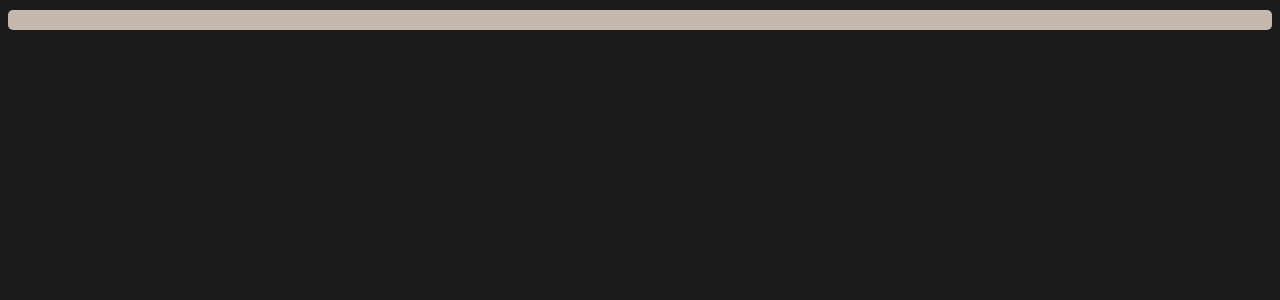
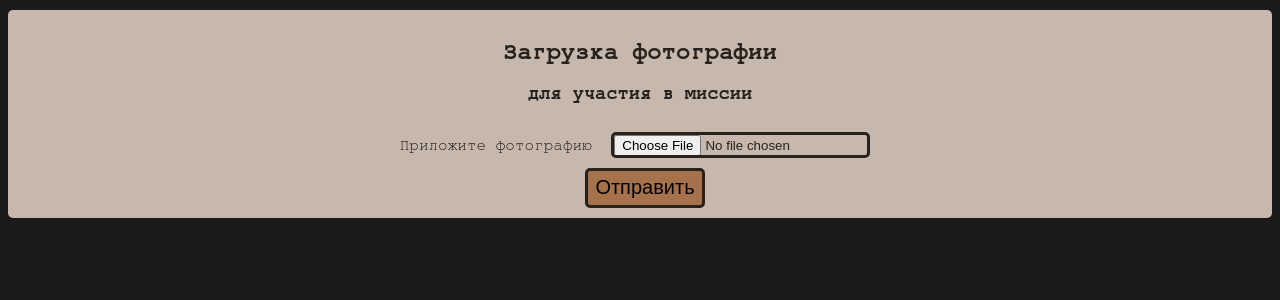
Before and after one commit to chepyr/yandex_mars, a Flask app: page /load_photo in a window 1280 px wide. Shown: the part 76-376 px from the top of the page. Run offline with Flask 2, Linux system fonts and the light colour scheme.

Commit message:
Загрузка файла

```diff
--- a/main.py
+++ b/main.py
@@ -1,4 +1,4 @@
-from flask import Flask, render_template, redirect
+from flask import Flask, render_template, redirect, request
 import json
 from loginform import LoginForm
 from data import db_session
@@ -80,6 +80,16 @@
     return render_template('cabin_decoration.html', sex=sex, age=age, title='Каюта')
 
 
+@app.route('/load_photo', methods=['POST', 'GET'])
+def load_photo():
+    if request.method == 'GET':
+        return render_template("load_photo.html", photo=False)
+    elif request.method == 'POST':
+        file = request.files['file']
+        file.save("static/images/new_pic.jpg")
+        return render_template("load_photo.html", photo=True)
+
+
 @app.route('/member')
 def member():
     with open("templates/members.json", "rt", encoding="utf8") as f:
--- a/static/css/style.css
+++ b/static/css/style.css
@@ -5,6 +5,7 @@
 }
 
 .navbar {
+    position: sticky;
    background: #a6724c;
    border-radius: 5px;
    padding: 10px;
@@ -61,7 +62,7 @@
 }
 
 .member-pic {
-    width: 50vw;
+    width: 40vw;
     border: #29221c solid;
     border-radius: 10px;
 }
@@ -125,3 +126,7 @@
     padding: 10px;
     margin: 0px;
 }
+
+.form-control-file {
+    text-size: 20px;
+}
--- /dev/null
+++ b/templates/load_photo.html
@@ -0,0 +1,21 @@
+{% extends "base.html" %}
+
+{% block content %}
+
+<div class="container-center">
+    <h2>Загрузка фотографии</h2>
+    <h3>для участия в миссии</h3>
+    <form method="post" enctype="multipart/form-data">
+        <div class="form-group">
+            <label for="photo">Приложите фотографию</label>
+            <input type="file" class="form-control" id="photo" name="file"><br>
+
+            {% if photo %}
+            <img class="member-pic" src="static/images/new_pic.jpg" alt="картинка">
+            {% endif %}
+        </div>
+        <button type="submit" class="btn form-btn">Отправить</button>
+    </form>
+</div>
+
+{% endblock %}
```
Also changed, not shown: static/images/new_pic.jpg (added).
